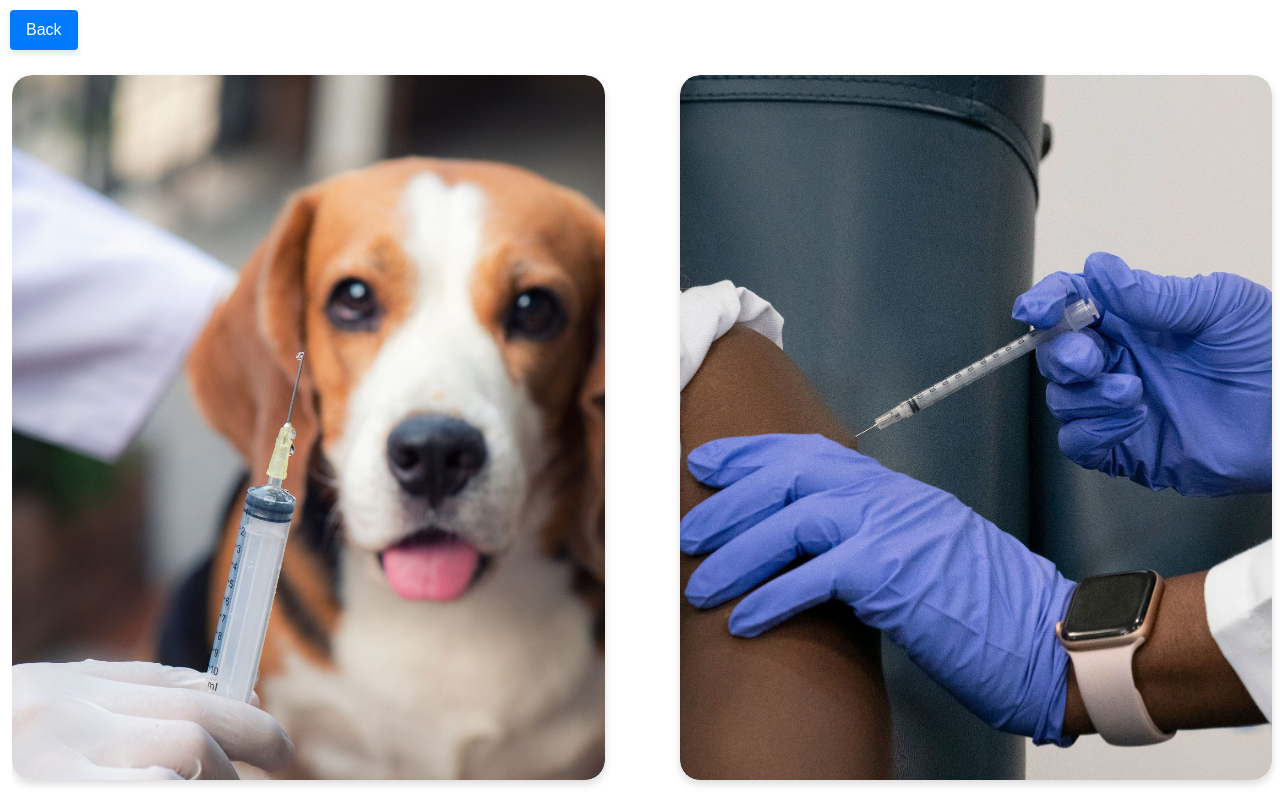
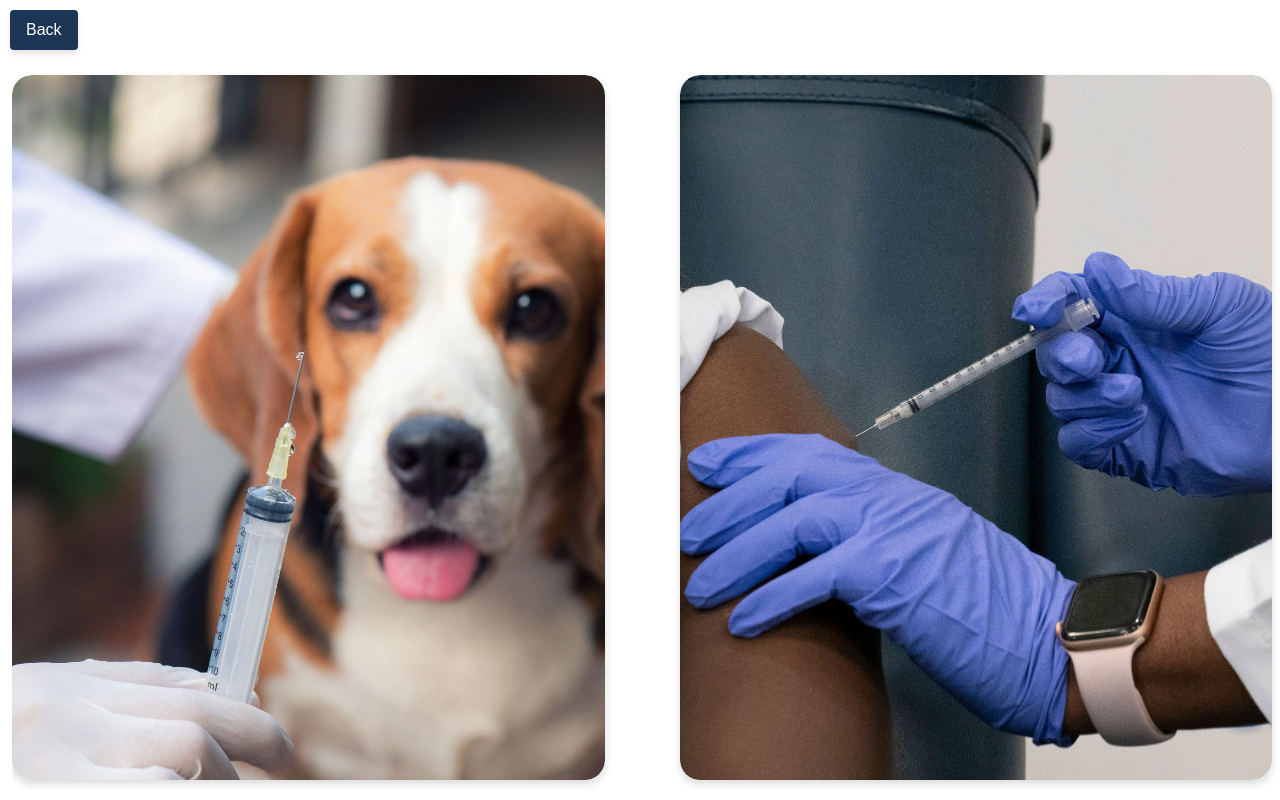
Before and after one commit to AhmedBelhsen/la9a7ni, a React (Create React App) app: page /getVaccinated in a window 1280 px wide. Built offline with nearby package versions, Linux system fonts and the light colour scheme; a web font is replaced by a local one.

Commit message:
change button color

```diff
--- a/src/components/landingImages.jsx
+++ b/src/components/landingImages.jsx
@@ -88,7 +88,7 @@ const ProductImg = styled.img`
 const ProductButton = styled.button`
   color: #ffffff;
   font-size: 1.2rem;
-  background-color: #007bff;
+  background-color: #1D3557;
   padding: 1rem 1.5rem;
   border-radius: 30px; /* Larger radius for a pill shape */
   position: absolute;
--- a/src/layout/header/appHeader.jsx
+++ b/src/layout/header/appHeader.jsx
@@ -13,7 +13,7 @@ const Header = styled.header`
 `;
 
 const NavButton = styled.button`
-  background-color: #007bff; /* Primary blue */
+  background-color: #1D3557; /* Primary blue */
   color: #ffffff; /* White text color */
   font-size: 1rem;
   padding: 8px 16px; /* Adjust padding for a smaller button */
```
